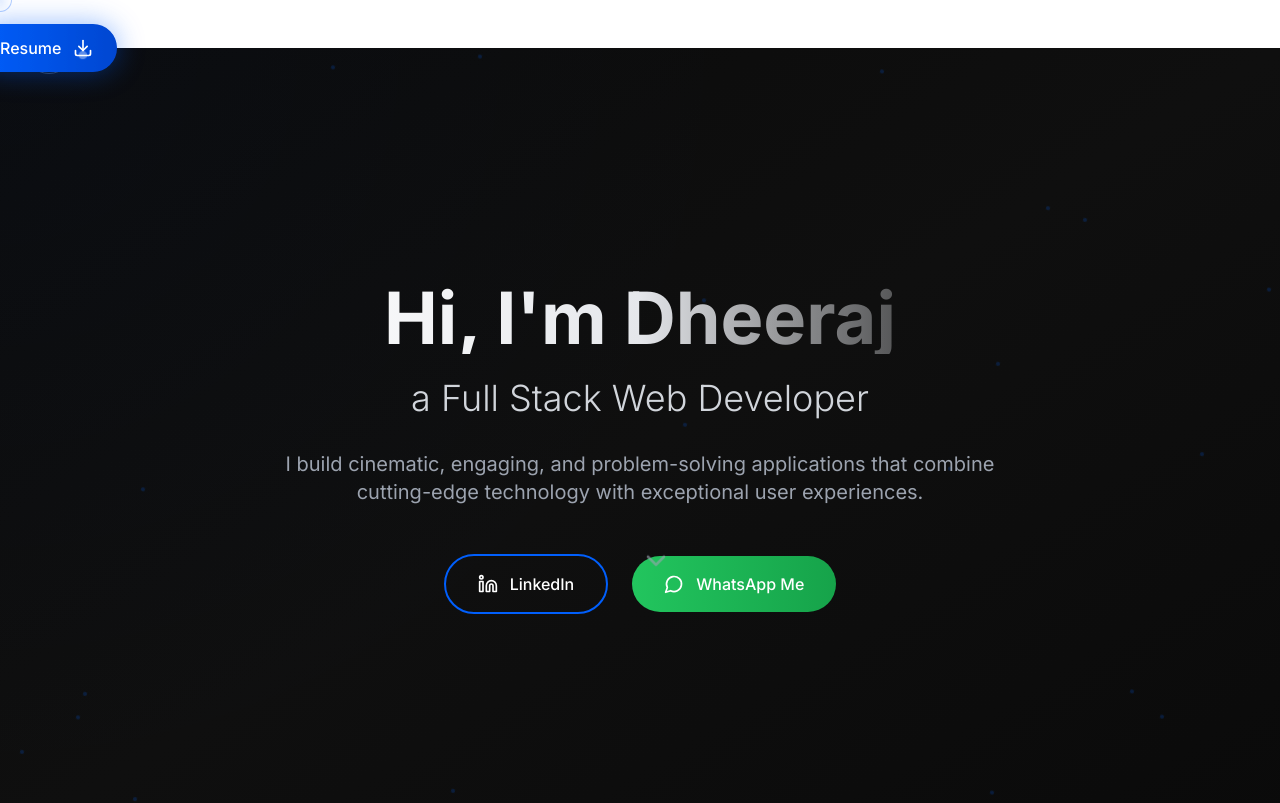
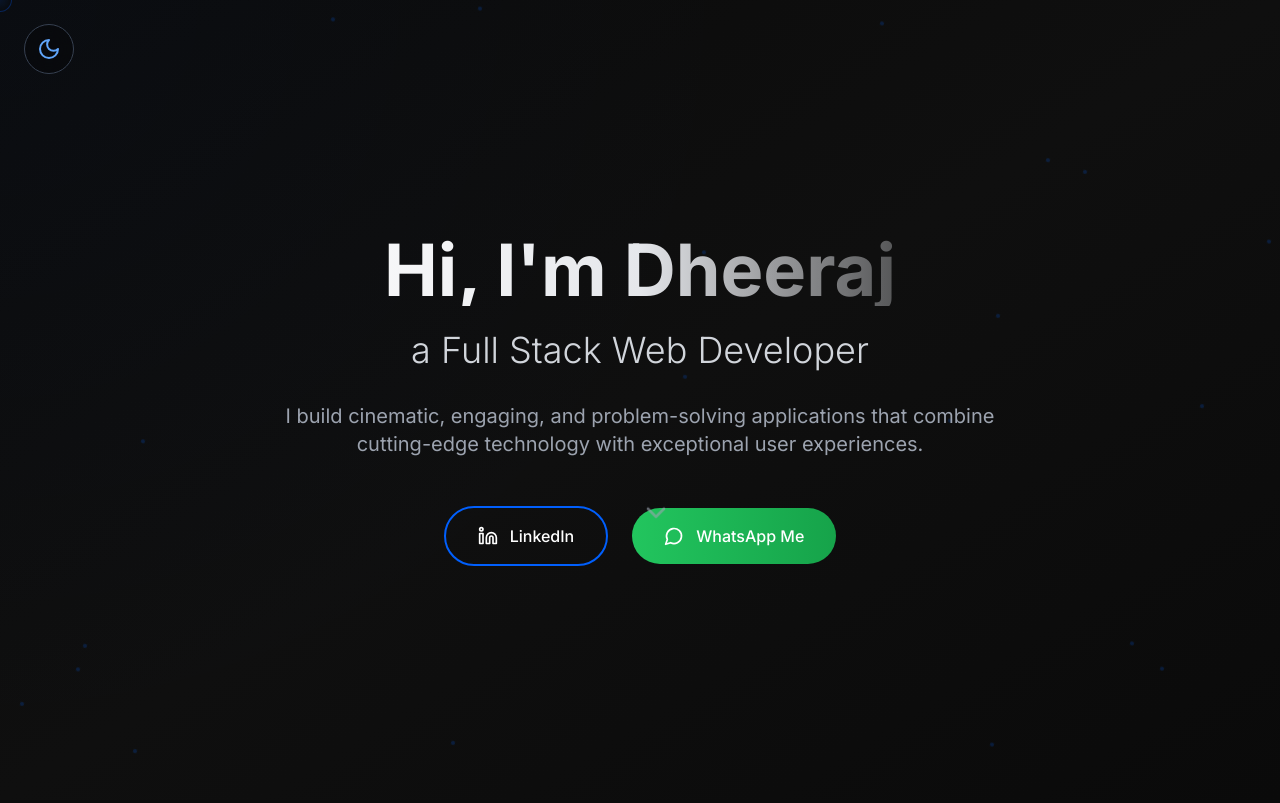
Before and after one commit to DheerajSChauhan/DheerajSinghChauhan.in, a React (Vite) app: page / in a window 1280 px wide. Shown: the top 803 px of the page. Built offline with nearby package versions, Linux system fonts and the light colour scheme.

Commit message:
removed resume bitton

```diff
--- a/src/App.tsx
+++ b/src/App.tsx
@@ -17,7 +17,6 @@ const HomePage: React.FC = () => {
   return (
     <>
       <ThemeToggle />
-      <ResumeButton />
 
       <main>
         <Hero />
```
